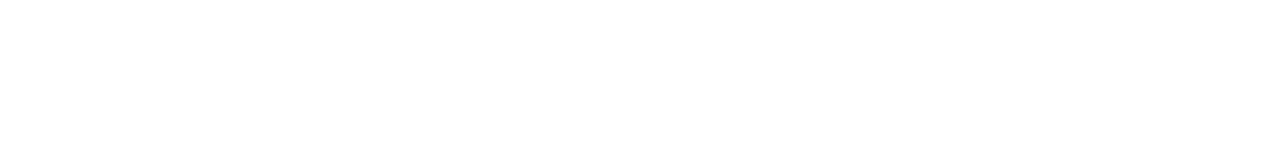
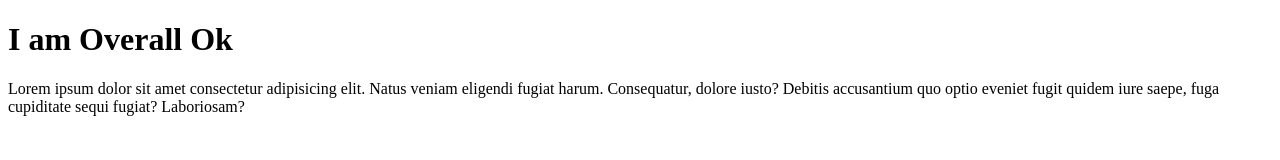
Before and after one commit to iamgazimasud/my-first-github-repo, a plain HTML site: page index.html in a window 1280 px wide. Drawn offline with Linux system fonts and the light colour scheme.

Commit message:
adding a paragraph

```diff
--- a/index.html
+++ b/index.html
@@ -6,6 +6,9 @@
     <title>Document ok</title>
 </head>
 <body>
-
+    <h1>I am Overall Ok</h1>
+    <p>
+        Lorem ipsum dolor sit amet consectetur adipisicing elit. Natus veniam eligendi fugiat harum. Consequatur, dolore iusto? Debitis accusantium quo optio eveniet fugit quidem iure saepe, fuga cupiditate sequi fugiat? Laboriosam?
+    </p>
 </body>
 </html>
```
Also changed, not shown: CSS/main.css (added).
